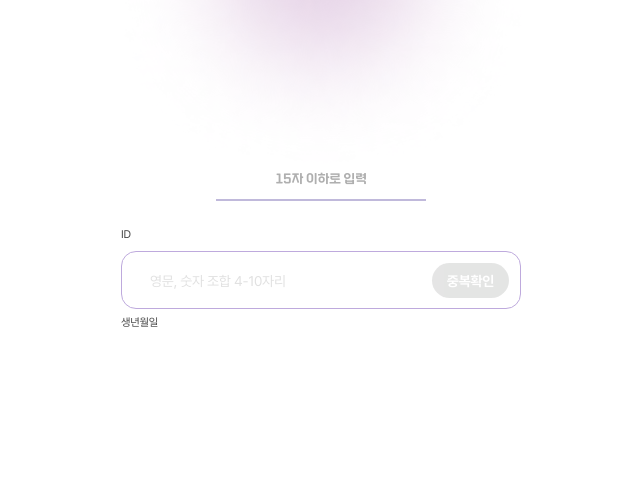
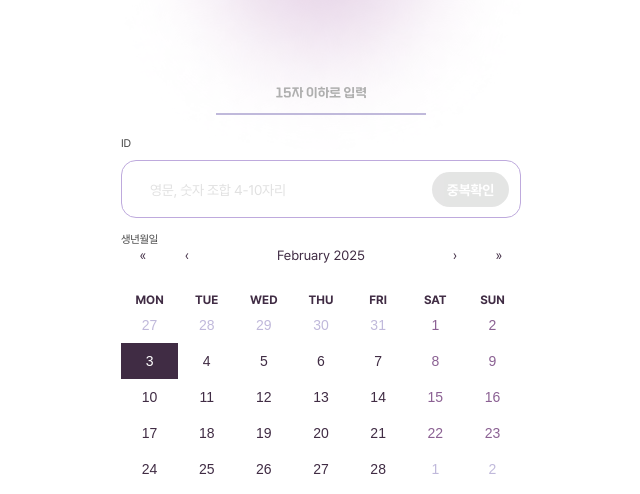
Before and after one commit to KUIT-Pleiades/Pleiades-Web-FrontEnd, a React (Vite) app: page /settings in a window 1280 px wide. Both pictures are taken after a click on the button "다음". Shown: the part 303-797 px from the top of the page, without its empty margins (319-959 px from the left). Built offline with nearby package versions, Linux system fonts and the light colour scheme; no server answers.

Commit message:
Feat: add Calendar library

```diff
--- a/package.json
+++ b/package.json
@@ -11,6 +11,7 @@
   },
   "dependencies": {
     "react": "^18.3.1",
+    "react-calendar": "^5.1.0",
     "react-dom": "^18.3.1",
     "react-router-dom": "^7.1.1",
     "sass": "^1.83.0",
--- a/src/pages/Settings/CharacterSetUp.module.scss
+++ b/src/pages/Settings/CharacterSetUp.module.scss
@@ -132,7 +132,7 @@ p {
   width: 100%;
   height: 40%;
   bottom: 0px;
-  margin-bottom: 15px;
+  margin-bottom: 5%;
   z-index: 8;
 }
 
--- a/src/pages/Settings/ProfileSetUp.tsx
+++ b/src/pages/Settings/ProfileSetUp.tsx
@@ -1,7 +1,11 @@
+import Calendar from "react-calendar";
+//import "react-calendar/dist/Calendar.css";
 import s from "./profileSetUp.module.scss";
 import characterBackground from "../../assets/backgroundImg/characterBackground.png";
 import React, { useState } from "react";
 import { useCharacterStore } from "../../store/useCharacterStore";
+
+
 
 const IMG_BASE_URL: string = import.meta.env.VITE_PINATA_ENDPOINT;
 
@@ -23,11 +27,11 @@ const ProfileSetUp = ({ onNext, onPrev }: ProfileSetUpProps) => {
   const [buttonText, setButtonText] = useState<string>("중복확인");
   const [idCheckMessage, setIdCheckMessage] = useState<string>("");
   const [isIdChecked, setIsIdChecked] = useState<boolean>(false);
-  // const [birthDate, setBirthDate] = useState<BirthDateType>({
-  //   year: "",
-  //   month: "",
-  //   day: "",
-  // });
+
+  type DatePiece = Date | null;
+  type SelectedDate = DatePiece | [DatePiece, DatePiece];
+
+  const [selectedDate, setSelectedDate] = useState<SelectedDate>(new Date());
 
   const isFormComplete = () => {
     return (
@@ -76,73 +80,6 @@ const ProfileSetUp = ({ onNext, onPrev }: ProfileSetUpProps) => {
     }
     setIsIdChecked(true);
   };
-
-  //   // 초기 상태
-  // isValidId = false (버튼 비활성화)
-  // idExists = false (중복확인 안 된 상태)
-  // buttonText = "중복확인"
-
-  // // ID 입력이 유효할 때
-  // isValidId = true (버튼 활성화)
-  // idExists = false (아직 중복확인 안 함)
-  // buttonText = "중복확인"
-
-  // // 중복확인 버튼 클릭 후
-  // isValidId = true (버튼 활성화 유지)
-  // idExists = true (중복확인 완료)
-  // buttonText = "사용가능"
-
-  // 생년월일 입력 핸들러
-  // const handleBirthDateChange = (
-  //   e: React.ChangeEvent<HTMLInputElement>,
-  //   type: keyof BirthDateType
-  // ) => {
-  //   let value = e.target.value.replace(/[^0-9]/g, "");
-
-  //   // 길이 제한
-  //   if (type === "year" && value.length > 4) {
-  //     value = value.slice(0, 4);
-  //   }
-  //   if ((type === "month" || type === "day") && value.length > 2) {
-  //     value = value.slice(0, 2);
-  //   }
-
-  //   // 먼저 입력값 업데이트
-  //   setBirthDate((prev) => ({
-  //     ...prev,
-  //     [type]: value,
-  //   }));
-
-  //   const newBirthDate = {
-  //     ...birthDate,
-  //     [type]: value,
-  //   };
-
-  //   if (newBirthDate.year && newBirthDate.month && newBirthDate.day) {
-  //     try {
-  //       const birthDateTime = new Date(
-  //         Number(newBirthDate.year),
-  //         Number(newBirthDate.month) - 1,
-  //         Number(newBirthDate.day)
-  //       );
-
-  //       if (!isNaN(birthDateTime.getTime())) {
-  //         updateCharacter({ birthDate: birthDateTime });
-  //       }
-  //     } catch (error) {
-  //       console.error("Invalid date:", error);
-  //     }
-  //   }
-  // };
-
-  // const isValidBirthDate = () => {
-  //   const date = new Date(
-  //     Number(birthDate.year),
-  //     Number(birthDate.month) - 1,
-  //     Number(birthDate.day)
-  //   );
-  //   return !isNaN(date.getTime());
-  // };
 
   const handleNext = () => {
     if (isFormComplete()) {
@@ -293,29 +230,7 @@ const ProfileSetUp = ({ onNext, onPrev }: ProfileSetUpProps) => {
         </div>
         <div className={s.ageContainer}>
           <div className={s.age}>생년월일</div>
-          {/* <div className={s.ageInput}>
-            <input
-              type="text"
-              value={birthDate.year}
-              onChange={(e) => handleBirthDateChange(e, "year")}
-              className={s.yearInput}
-            />
-            <div>년</div>
-            <div className={s.divider}>/</div>
-            <input
-              type="text"
-              value={birthDate.month}
-              onChange={(e) => handleBirthDateChange(e, "month")}
-            />
-            <div>월</div>
-            <div className={s.divider}>/</div>
-            <input
-              type="text"
-              value={birthDate.day}
-              onChange={(e) => handleBirthDateChange(e, "day")}
-            />
-            <div>일</div>
-          </div> */}
+          <Calendar onChange={setSelectedDate} value={selectedDate} />
         </div>
       </div>
     </div>
--- a/src/pages/Settings/Settings.tsx
+++ b/src/pages/Settings/Settings.tsx
@@ -11,7 +11,7 @@ const Settings = () => {
   return (
     <div
       style={{
-        width: "clamp(375px, 100dvw, 428px)",
+        width: "clamp(320px, 100dvw, 428px)",
         height: "max(667px, min(100dvh, 926px))",
         position: "relative",
       }}
--- a/src/pages/Settings/characterSetUpTab/characterSetUptab.module.scss
+++ b/src/pages/Settings/characterSetUpTab/characterSetUptab.module.scss
@@ -1,5 +1,5 @@
 .tabContainer {
-	width: clamp(375px, 100dvw, 428px);
+	width: 100%;
 }
 
 .tabContent{
--- a/src/pages/Settings/profileSetUp.module.scss
+++ b/src/pages/Settings/profileSetUp.module.scss
@@ -21,7 +21,7 @@ p {
 .showCharacter {
   position: absolute;
   width: 100%;
-  height: 55%;
+  height: 40%;
   font-family: "Pretendard", sans-serif;
   display: flex;
   flex-direction: column;
@@ -31,7 +31,7 @@ p {
 
 .previousBtn {
   position: absolute;
-  top: 5%;
+  top: 7.5%;
   left: 5%;
   width: 62px;
   height: 35px;
@@ -47,7 +47,7 @@ p {
 
 .pHeader {
   position: absolute;
-  top: 7%;
+  top: 10%;
   font-size: 16px;
   font-weight: 700;
   line-height: normal;
@@ -57,7 +57,7 @@ p {
 
 .nextBtn {
   position: absolute;
-  top: 5.5%;
+  top: 7.5%;
   right: 5%;
   width: 62px;
   height: 35px;
@@ -74,7 +74,7 @@ p {
 
 .pDescription {
   position: absolute;
-  top: 19%;
+  top: 23%;
   color: #444;
   font-size: 16px;
   font-style: normal;
@@ -141,7 +141,7 @@ p {
   position: absolute;
   width: 100%;
   bottom: 0px;
-  height: 50%;
+  height: 60%;
   display: flex;
   align-items: center;
   flex-direction: column;
@@ -152,8 +152,8 @@ p {
   position: absolute;
   width: 191px;
   padding: 9.5px;
-  margin-top: 59.5px;
-  height: 23px;
+  top: 11%;
+  height: 5%;
   border: none;
   border-bottom: 2px solid #C0B9DB;
   outline: none;
@@ -180,7 +180,7 @@ p {
 
 .IdContainer {
   position: absolute;
-  margin-top: 131px;
+  top: 25%;
   padding: 0 14px;
   display: flex;
   flex-direction: column;
@@ -219,6 +219,12 @@ p {
     line-height: normal;
     letter-spacing: -0.32px;
 
+    &:focus {
+      outline: none; // 기본 포커스 테두리 제거
+      border: 1px solid #9370DB; // 포커스 시 보라색 테두리
+
+    }
+
     &::placeholder {
       color: #E1E1E1;
       font-family: Pretendard;
@@ -229,6 +235,8 @@ p {
       letter-spacing: -0.28px;
     }
   }
+
+
 
 }
 
@@ -283,7 +291,7 @@ p {
 
 .ageContainer {
   position: absolute;
-  margin-top: 219px;
+  top: 45%;
   padding: 0 14px;
   display: flex;
   flex-direction: column;
@@ -304,36 +312,7 @@ p {
     letter-spacing: -0.22px;
   }
 
-  .ageInput {
-    margin: 23px 0px;
-    border-radius: 15px;
-    border: 1px solid #BEAADD;
-    height: 58px;
-    background: #FFF;
-    width: 100%;
-    box-sizing: border-box;
-    letter-spacing: -0.32px;
-    display: flex;
-    align-items: center;
-    justify-content: center;
-    color: var(--Gray4, #858585);
-    font-family: Pretendard;
-    font-size: 13px;
-    font-style: normal;
-    font-weight: 700;
-    line-height: normal;
-    padding-right: 10px;
 
-    &::placeholder {
-      color: #E1E1E1;
-      font-family: Pretendard;
-      font-size: 14px;
-      font-style: normal;
-      font-weight: 400;
-      line-height: normal;
-      letter-spacing: -0.28px;
-    }
-  }
 
   input {
     border: none;
@@ -352,23 +331,95 @@ p {
     }
   }
 
-    .yearInput {
-      width: 40px;
 }
 
-  div{
-    width: 12px;
+:global {
+  .react-calendar {
+    width: 100%;
+    border: none;
+    background: transparent;
+    font-family: "Pretendard", sans-serif;
+
+    button {
+      margin: 0;
+      border: 0;
+      outline: none;
     }
 
-  .divider {
-    color: var(--gray-7, #E1E1E1);
-    font-family: Pretendard;
-    font-size: 16px;
-    font-style: normal;
-    font-weight: 400;
-    line-height: normal;
-    margin: 0 20px 0 40px;
+    &__navigation {
+      display: flex;
+      height: 44px;
+      margin-bottom: 1em;
+
+      button {
+        min-width: 44px;
+        background: none;
+        color: #402C44;
+        font-family: "Pretendard", sans-serif;
+
+        &:disabled {
+          background-color: #f0f0f0;
         }
 
+        &:enabled:hover,
+        &:enabled:focus {
+          background-color: #C0B9DB;
+          color: white;
+        }
+      }
+    }
 
+    &__month-view__weekdays {
+      text-align: center;
+      text-transform: uppercase;
+      font-weight: bold;
+      font-size: 0.75em;
+
+      abbr {
+        text-decoration: none;
+        color: #402C44;
       }
+    }
+
+    &__tile {
+      max-width: 100%;
+      padding: 10px 6.6667px;
+      background: none;
+      text-align: center;
+      line-height: 16px;
+      font-size: 14px;
+      color: #402C44;
+
+      &:enabled:hover,
+      &:enabled:focus {
+        background-color: #C0B9DB;
+        color: white;
+      }
+
+      &--now {
+        background: #BEAADD;
+        color: white;
+      }
+
+      &--active {
+        background: #402C44 !important;
+        color: white !important;
+
+        &:enabled:hover,
+        &:enabled:focus {
+          background: #8B6193 !important;
+        }
+      }
+    }
+
+    &__month-view__days__day {
+      &--weekend {
+        color: #8B6193;
+      }
+
+      &--neighboringMonth {
+        color: #C0B9DB;
+      }
+    }
+  }
+}
```
Also changed, not shown: 1 other file (tests, documents, lock files or other folders). Lines whose indentation alone changed are shown as unchanged.
